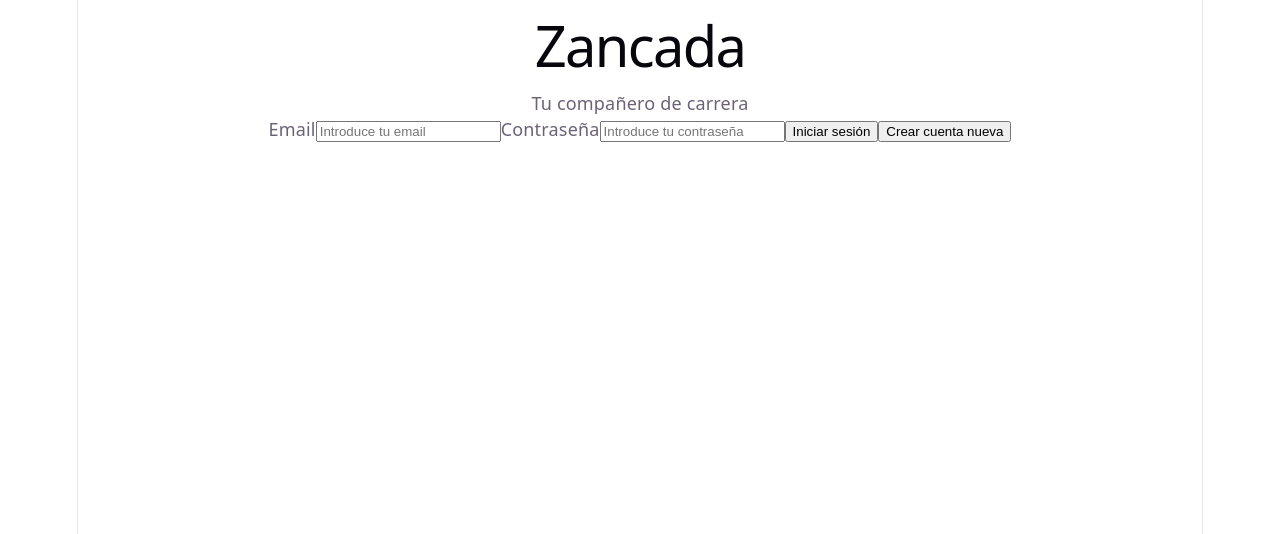
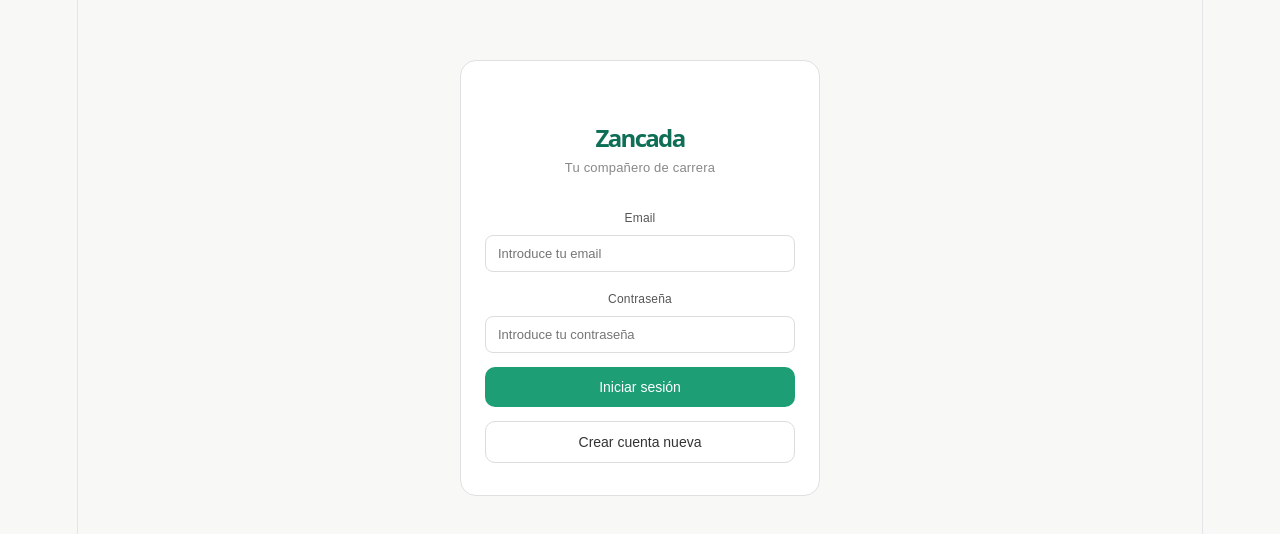
Before and after one commit to Sergiofer1994/Zancada, a React (Vite) app: page / in a window 1280 px wide. Shown: the top 534 px of the page. Built offline with nearby package versions, Linux system fonts and the light colour scheme.

Commit message:
feat: login screen with styles

```diff
--- a/src/pages/Login/Login.css
+++ b/src/pages/Login/Login.css
@@ -0,0 +1,83 @@
+* {
+  box-sizing: border-box;
+  margin: 0;
+  padding: 0;
+}
+
+body {
+  background-color: #f8f8f6;
+  font-family: sans-serif;
+}
+
+main {
+  max-width: 360px;
+  margin: 60px auto;
+  padding: 32px 24px;
+  background: #ffffff;
+  border-radius: 16px;
+  border: 1px solid #e0e0e0;
+}
+
+h1 {
+  font-size: 24px;
+  font-weight: 600;
+  color: #0f6e56;
+  text-align: center;
+  margin-bottom: 4px;
+}
+
+p {
+  font-size: 13px;
+  color: #888;
+  text-align: center;
+  margin-bottom: 24px;
+}
+
+label {
+  display: block;
+  font-size: 12px;
+  color: #555;
+  margin-bottom: 4px;
+  margin-top: 14px;
+}
+
+input {
+  width: 100%;
+  padding: 10px 12px;
+  border-radius: 8px;
+  border: 1px solid #ddd;
+  font-size: 13px;
+  color: #333;
+  outline: none;
+}
+
+input:focus {
+  border-color: #1D9E75;
+}
+
+button {
+  width: 100%;
+  padding: 12px;
+  border-radius: 10px;
+  border: none;
+  font-size: 14px;
+  font-weight: 500;
+  cursor: pointer;
+  margin-top: 14px;
+}
+
+button[type="submit"] {
+  background-color: #1D9E75;
+  color: #ffffff;
+}
+
+button[type="button"] {
+  background-color: #ffffff;
+  color: #333;
+  border: 1px solid #ddd;
+}
+
+button:focus {
+  outline: 3px solid #1D9E75;
+  outline-offset: 2px;
+}
```
